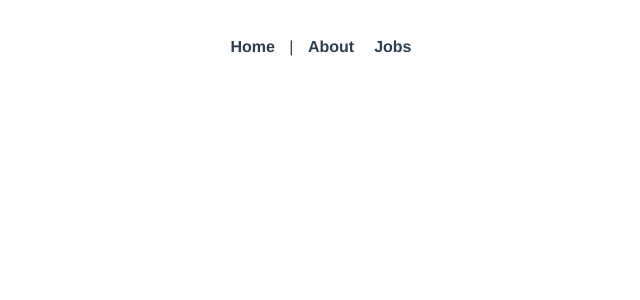
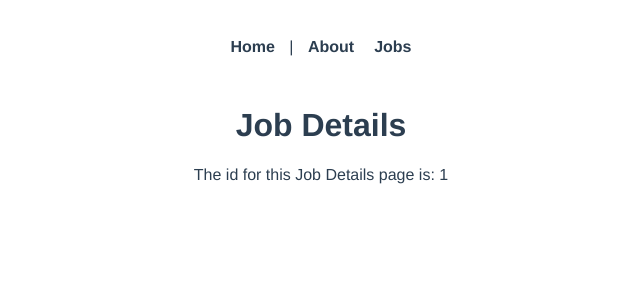
Before and after one commit to H0und5/vueRoute, a Vue app: page /jobs/1 in a window 1280 px wide. Before the commit this address had no page. Shown: the top 300 px of the page, without its empty margins (319-959 px from the left). Built offline with nearby package versions, Linux system fonts and the light colour scheme.

Commit message:
refactor: use the route object when defining the params in the index.js of the router folder, to access certain parts of the slug ?

```diff
--- a/src/router/index.js
+++ b/src/router/index.js
@@ -2,6 +2,7 @@
 import Home from '../views/Home.vue';
 import About from '../views/About.vue';
 import Jobs from '../views/jobs/Jobs.vue';
+import JobDetails from '../views/jobs/JobDetails.vue';
 
 const routes = [
   {
@@ -19,6 +20,11 @@
     path: '/jobs',
     name: 'Jobs',
     component: Jobs,
+  },
+  {
+    path: '/jobs/:id',
+    name: 'JobDetails',
+    component: JobDetails,
   }
 ]
 
--- a/src/views/jobs/JobDetails.vue
+++ b/src/views/jobs/JobDetails.vue
@@ -0,0 +1,16 @@
+<template>
+  <h1>Job Details</h1>
+  <p>The id for this Job Details page is: {{ $route.params.id }}</p>
+</template>
+
+
+<script>
+  export default {
+
+  }
+</script>
+
+
+<style>
+
+</style>
```
